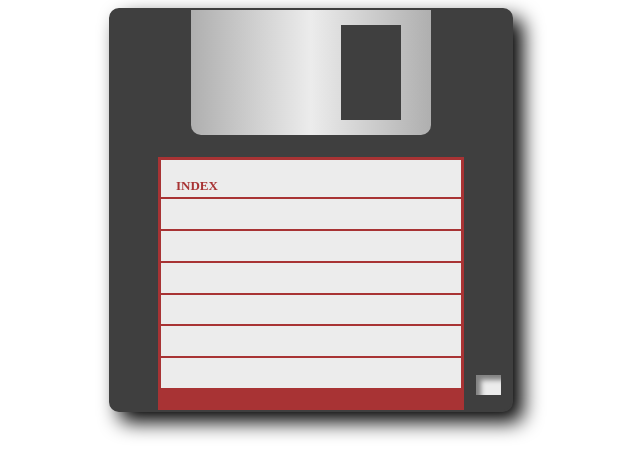
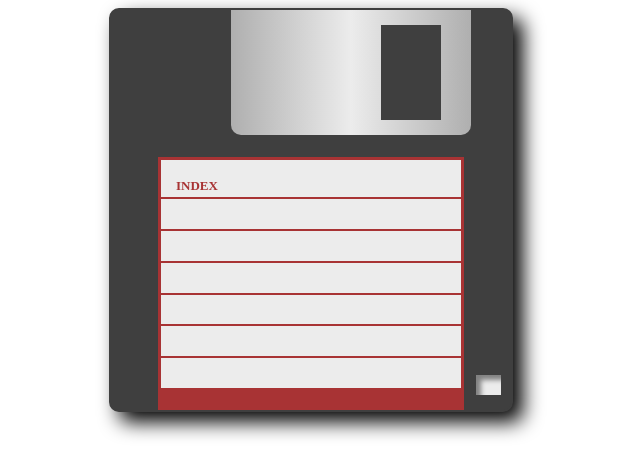
Before and after one commit to JonathanBetPer/disquete, a website built with Vite: page src/index.html in a window 1280 px wide. In both pictures the pointer is over the element 640 px from the left and 72 px from the top of the page. Shown: the whole page, without its empty margins (329-969 px from the left). Built offline with nearby package versions, Linux system fonts and the light colour scheme.

Commit message:
Añadido transition a pegatina

```diff
--- a/src/index.css
+++ b/src/index.css
@@ -41,6 +41,13 @@ body {
   width: 60%;
   background: linear-gradient(0.25turn, var(--gris), var(--blanco), var(--gris));
   border-radius: 0 0 10px 10px;
+  transition: all 1.5s;
+  transform: translateX(0);
+
+}
+
+.protector:hover{
+  transform: translateX(40px);
 }
 
 .ranura{
```
